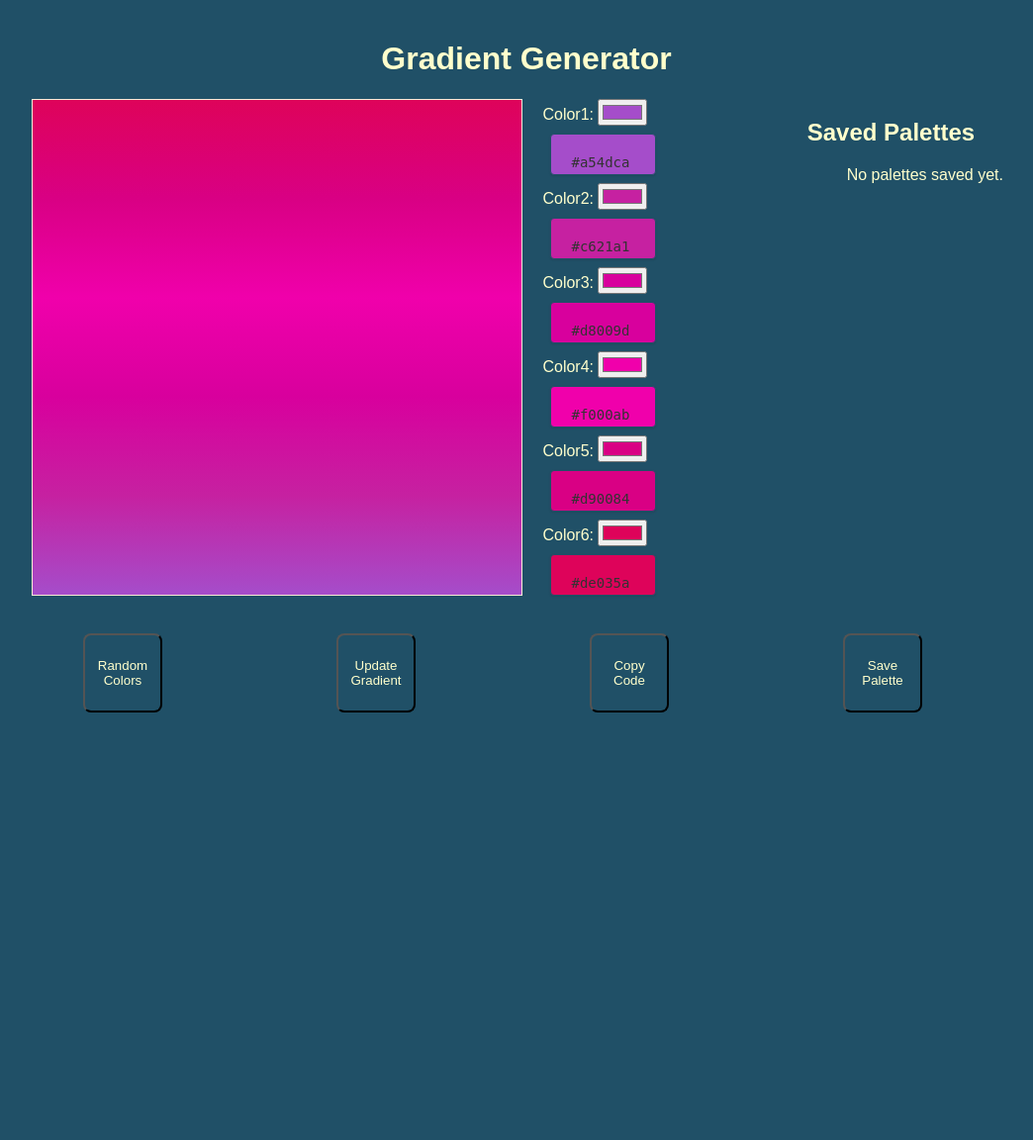
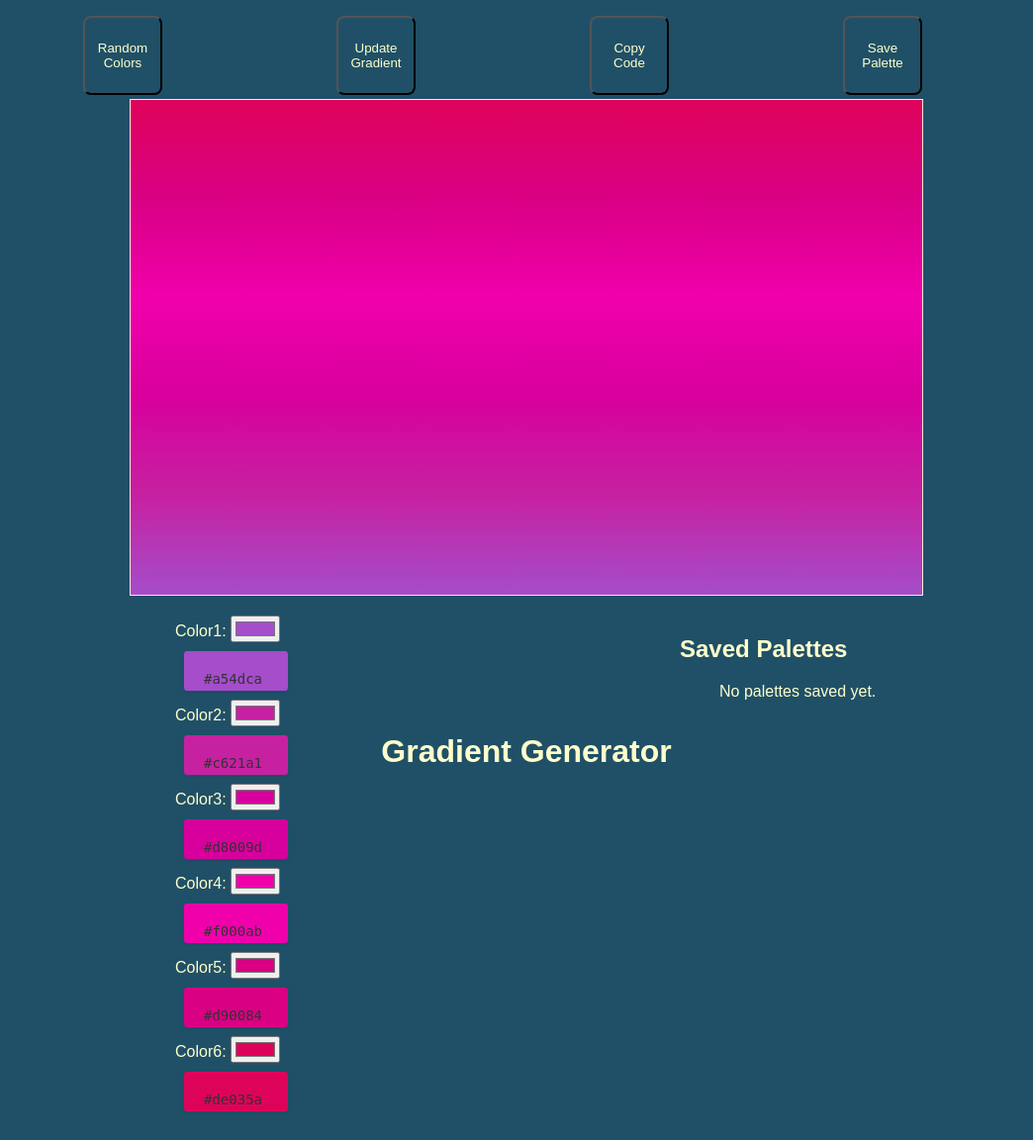
Before and after one commit to sdplamen/generate_gradient, a Django app: page / in a window 1280 px wide. Shown: the whole page at 99% size, without its empty margins (108-1152 px from the left). Before the commit the page ends 720 px from the top, so only its background shows below. Run offline with Django 5.2, Linux system fonts and the light colour scheme; data that the repository does not hold is empty.

Commit message:
Update CSS style

```diff
--- a/generate/forms.py
+++ b/generate/forms.py
@@ -2,7 +2,7 @@
 from django import forms
 
 
-def get_gradient_colors(num_colors=6, max_step=50) :
+def get_gradient_colors(num_colors=6, max_step=50):
     def clamp(value) :
         return max(0, min(255, value))
 
@@ -15,7 +15,7 @@
 
     colors = [rgb_to_hex(r, g, b)]
 
-    for _ in range(num_colors - 1) :
+    for _ in range(num_colors - 1):
         r = clamp(r + random.randint(-max_step, max_step))
         g = clamp(g + random.randint(-max_step, max_step))
         b = clamp(b + random.randint(-max_step, max_step))
--- a/generate/views.py
+++ b/generate/views.py
@@ -72,9 +72,7 @@
                 colors = [form.cleaned_data[f'color{i + 1}'] for i in range(6)]
             else:
                 colors = get_gradient_colors()
-                form = GradientForm(initial={
-                    f'color{i + 1}': colors[i] for i in range(6)
-                })
+                form = GradientForm(initial={f'color{i + 1}': colors[i] for i in range(6)})
 
     elif request.method == 'POST':
         form = GradientForm(request.POST)
--- a/static/style.css
+++ b/static/style.css
@@ -15,12 +15,17 @@
     overflow: scroll;
 }
 header {
-    text-align: center;
+    display: flex;
+    justify-content: center;
+    position: relative;
+    top: 700px;
+
 }
 
 .container {
     display: flex;
-    justify-content: center;
+    flex-wrap: wrap;
+    justify-content: space-around;
     gap: 20px;
     width: 1000px;
     margin: 0 auto;
@@ -34,7 +39,7 @@
 }
 
 .controls {
-    width: 400px;
+    width: 200px;
     display: flex;
     flex-direction: column;
 }
@@ -54,25 +59,25 @@
 }
 .random {
     position: absolute;
-    top: 80%;
+    top: 2%;
     left: 15%;
 }
 
 .update {
     position: absolute;
-    top: 80%;
+    top: 2%;
     left: 35%;
 }
 
 #copy {
     position: absolute;
-    top: 80%;
+    top: 2%;
     left: 55%;
 }
 
 .save {
     position: absolute;
-    top: 80%;
+    top: 2%;
     left: 75%;
 }
 .edit button {
@@ -113,7 +118,7 @@
 }
 
 .saved-palettes {
-    width: 350px;
+    width: 200px;
 }
 .saved-palettes ul li a{
     color: #ffffcc;
```
Also changed, not shown: 2 other files.
